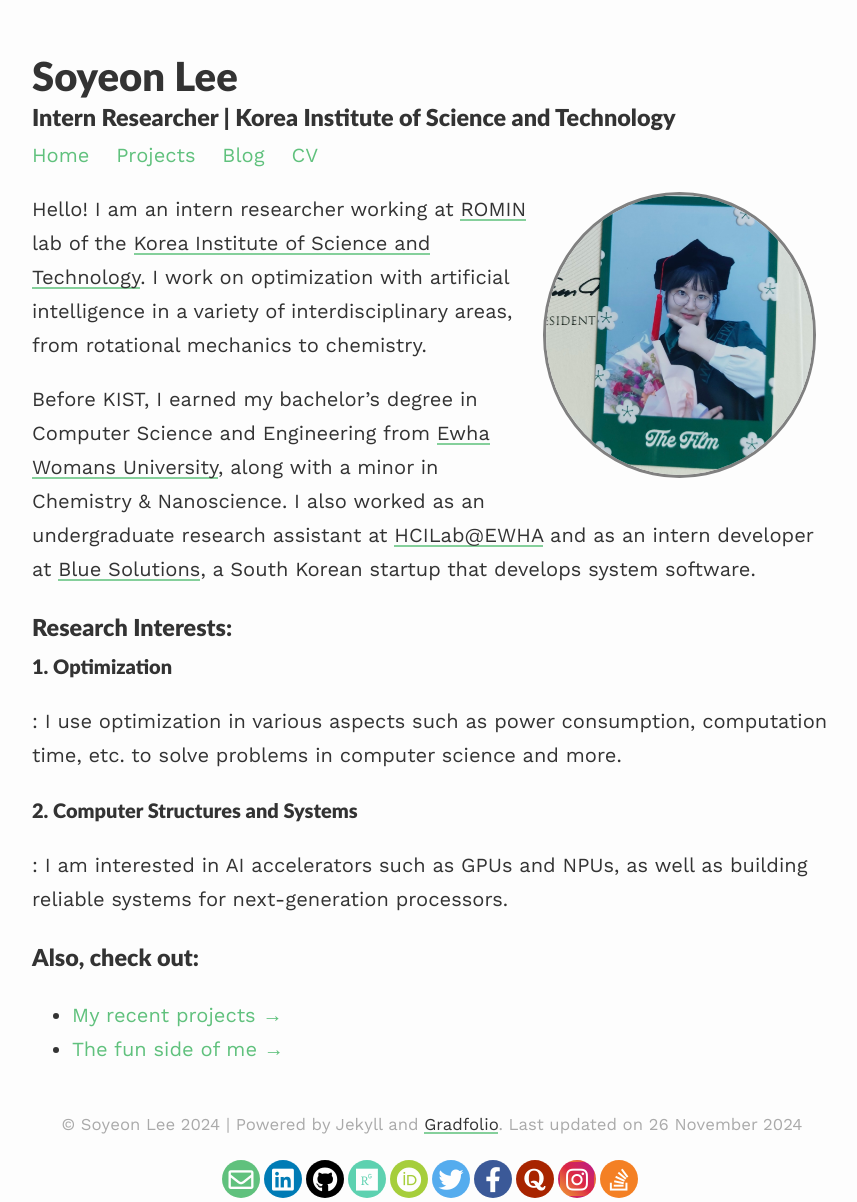
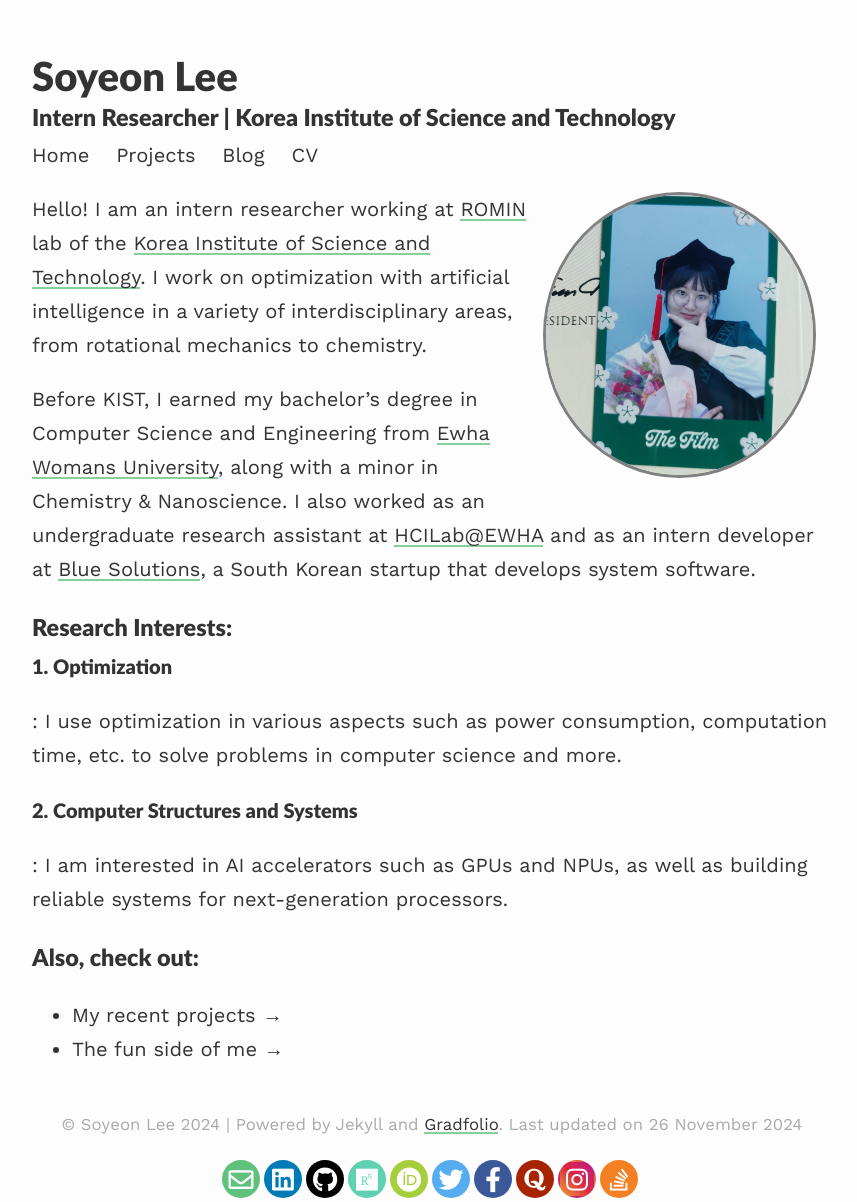
Before and after one commit to soysilver/soysilvery, a Jekyll site: the page built from index.md, in a window 1280 px wide. Shown: the whole page, without its empty margins (208-1065 px from the left). Built offline with Jekyll 4.4.1, drawn with Linux system fonts in a browser that asks for light colours; nearby versions of some CDN libraries.

Commit message:
Update style.scss

```diff
--- a/assets/css/_sass/style.scss
+++ b/assets/css/_sass/style.scss
@@ -30,16 +30,17 @@
 
 
 a {
-  color: $brand-color;
-  text-decoration: none;
-  &:hover{
     color: $text-color;
 
     @media (prefers-color-scheme: dark) {
-      color: $text-color-dark;
+        color: $text-color-dark;
     }
 
-  }
+    text-decoration: none;
+
+    &:hover {
+        color: $brand-color;
+    }
 }
 
 
```
